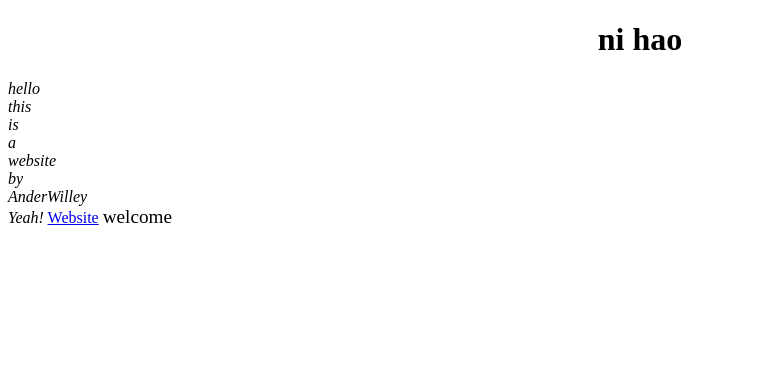
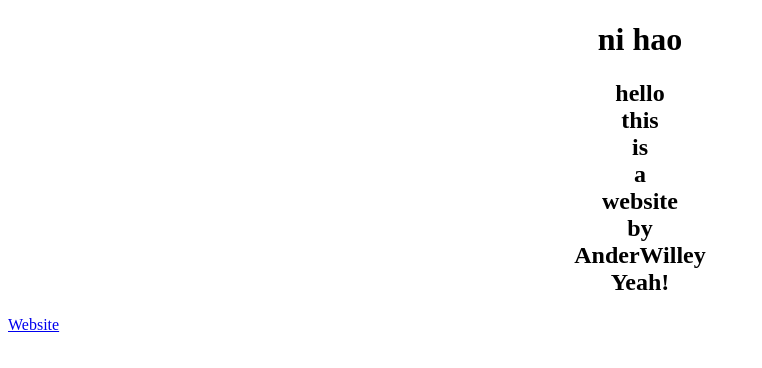
Before and after one commit to skywindblock/skywindblock.github.io, a plain HTML site: page index.html in a window 1280 px wide. Shown: the whole page, without its empty margins (0-762 px from the left). Drawn offline with Linux system fonts and the light colour scheme.

Commit message:
Update index.html

```diff
--- a/index.html
+++ b/index.html
@@ -2,9 +2,9 @@
 <html>
     <body>
     <h1 align="center">ni hao</h1>
-    <em align="center" >hello<br \>this<br \>is<br \>a<br \>website<br \>by<br \>AnderWilley<br \>Yeah!</em>
+    <h2 align="center" >hello<br \>this<br \>is<br \>a<br \>website<br \>by<br \>AnderWilley<br \>Yeah!</h2>
     <a href="https://anderwilley.sharepoint.com/sites/Atlas/SitePages/%E6%AC%A2%E8%BF%8E%E6%9D%A5%E5%88%B0Atlas-Lab.aspx">Website</a>
-    <big>welcome</big>
+
     <a href="https://raw.iqiq.io/skywindblock/skywindblock.github.io/main/AnderWilley%20Corpotation.jpg"/a>
     <body>
  <html>
```
